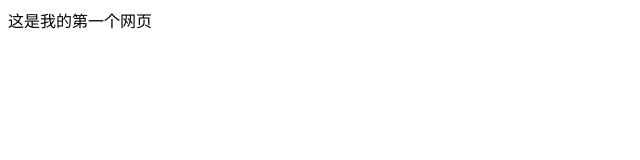
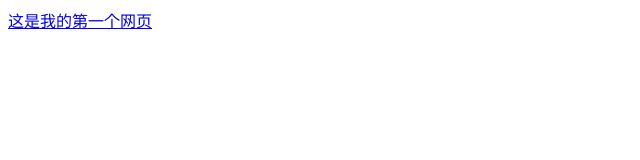
Before and after one commit to Jinamy/learngit, a plain HTML site: page index.html in a window 1280 px wide. Shown: the whole page, without its empty margins (0-640 px from the left). Drawn offline with Linux system fonts and the light colour scheme.

Commit message:
Update index.html

```diff
--- a/index.html
+++ b/index.html
@@ -8,6 +8,6 @@
 </script>
 </head>
 <body>
-  这是我的第一个网页
+    <a href="CSS.html">这是我的第一个网页</a>
 </body>
 </html>
```
